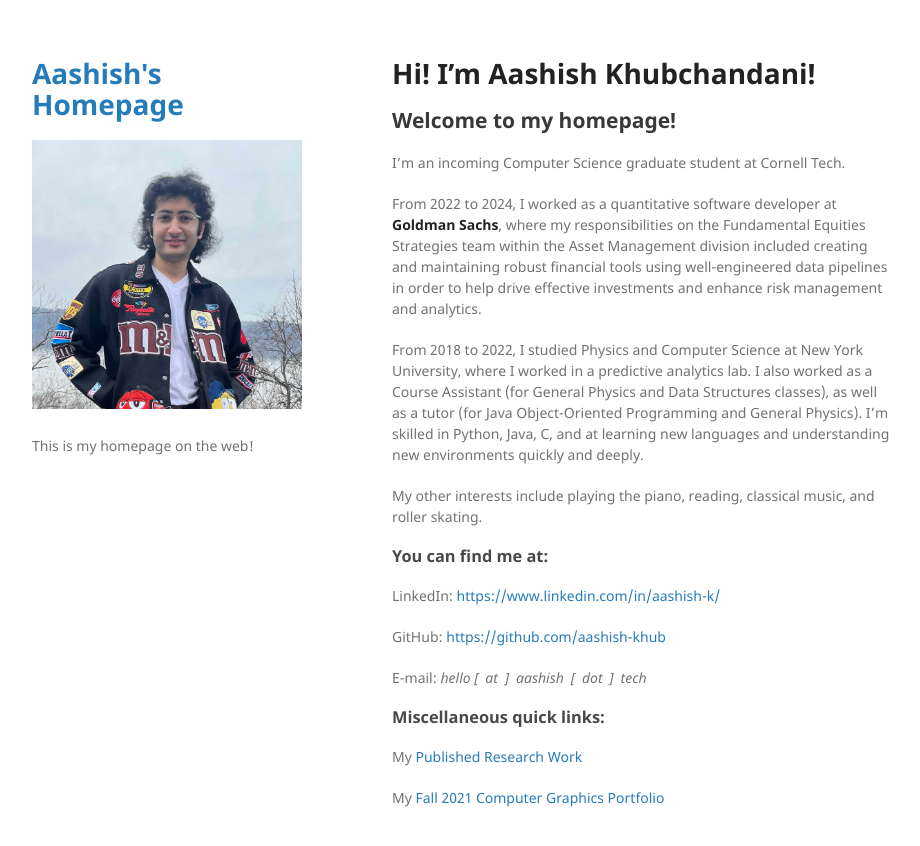
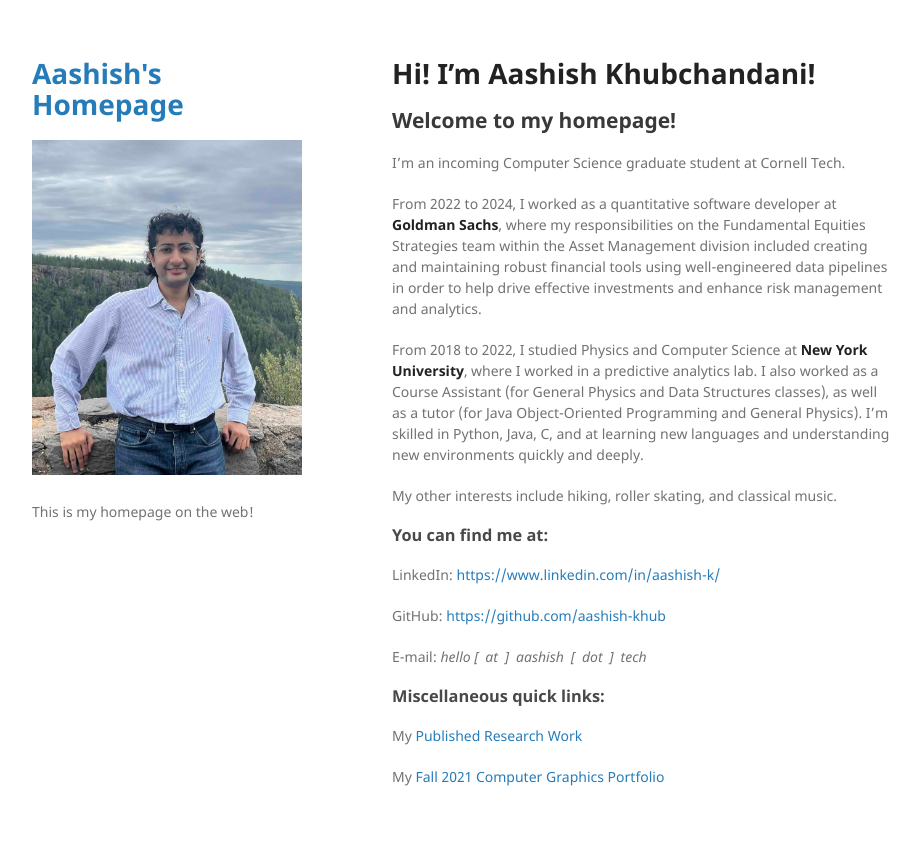
Before and after one commit to aashish-khub/aashish-khub.github.io, a Jekyll site: the page built from index.md, in a window 1280 px wide. Shown: the top 846 px of the page, without its empty margins (178-1098 px from the left). Built offline with Jekyll 4.4.1, drawn with Linux system fonts in a browser that asks for light colours; our own code applies the rules of GitHub Pages for plain Markdown files.

Commit message:
new pic who dis

```diff
--- a/index.md
+++ b/index.md
@@ -9,9 +9,9 @@ I'm an incoming Computer Science graduate student at Cornell Tech.
 
 From 2022 to 2024, I worked as a quantitative software developer at **Goldman Sachs**, where my responsibilities on the Fundamental Equities Strategies team within the Asset Management division included creating and maintaining robust financial tools using well-engineered data pipelines in order to help drive effective investments and enhance risk management and analytics.
 
-From 2018 to 2022, I studied Physics and Computer Science at New York University, where I worked in a predictive analytics lab. I also worked as a Course Assistant (for General Physics and Data Structures classes), as well as a tutor (for Java Object-Oriented Programming and General Physics). I'm skilled in Python, Java, C, and at learning new languages and understanding new environments quickly and deeply.
+From 2018 to 2022, I studied Physics and Computer Science at **New York University**, where I worked in a predictive analytics lab. I also worked as a Course Assistant (for General Physics and Data Structures classes), as well as a tutor (for Java Object-Oriented Programming and General Physics). I'm skilled in Python, Java, C, and at learning new languages and understanding new environments quickly and deeply.
 
-My other interests include playing the piano, reading, classical music, and roller skating.
+My other interests include hiking, roller skating, and classical music.
 
 ### You can find me at:
 
```
Also changed, not shown: assets/img/my_photo.jpg, assets/img/my_photo_2024_feb.jpg (added), assets/img/my_photo_HD.jpg (added), 2 other files.
